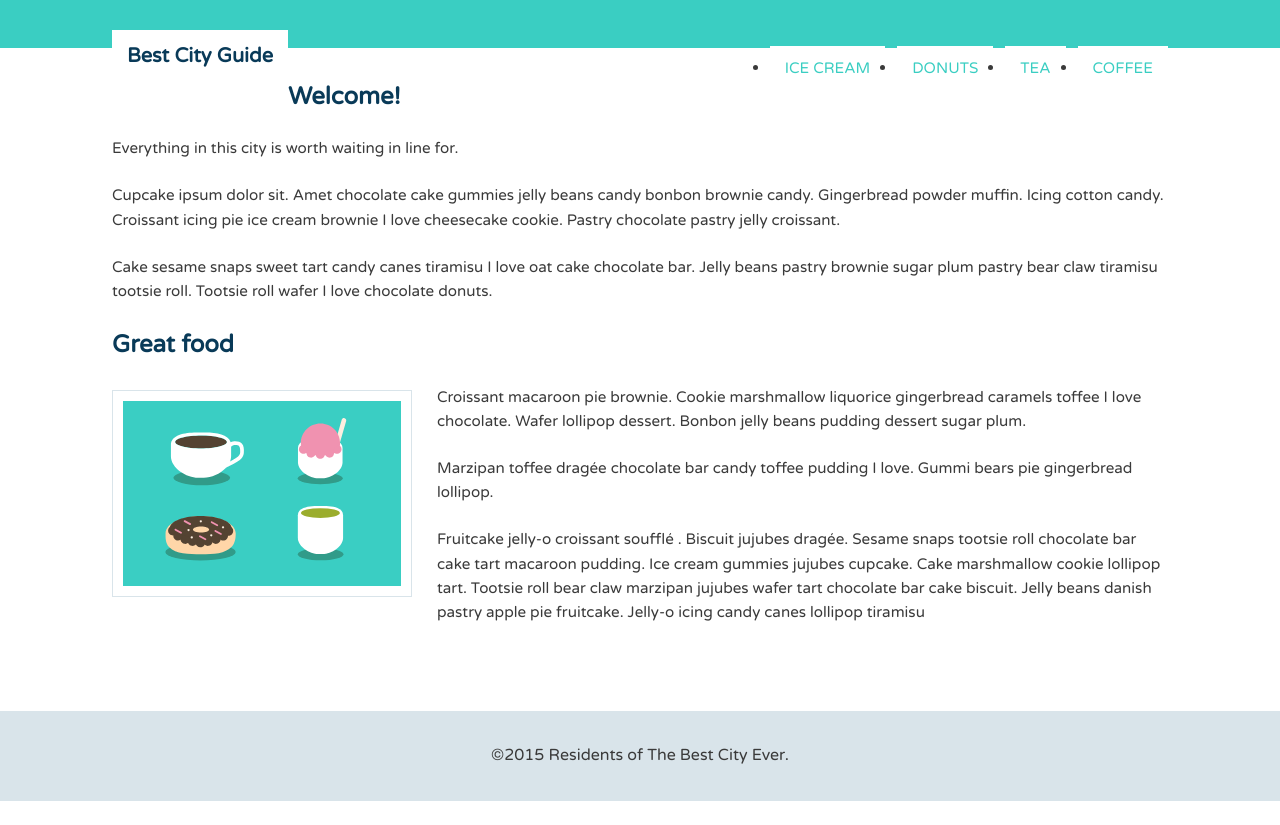
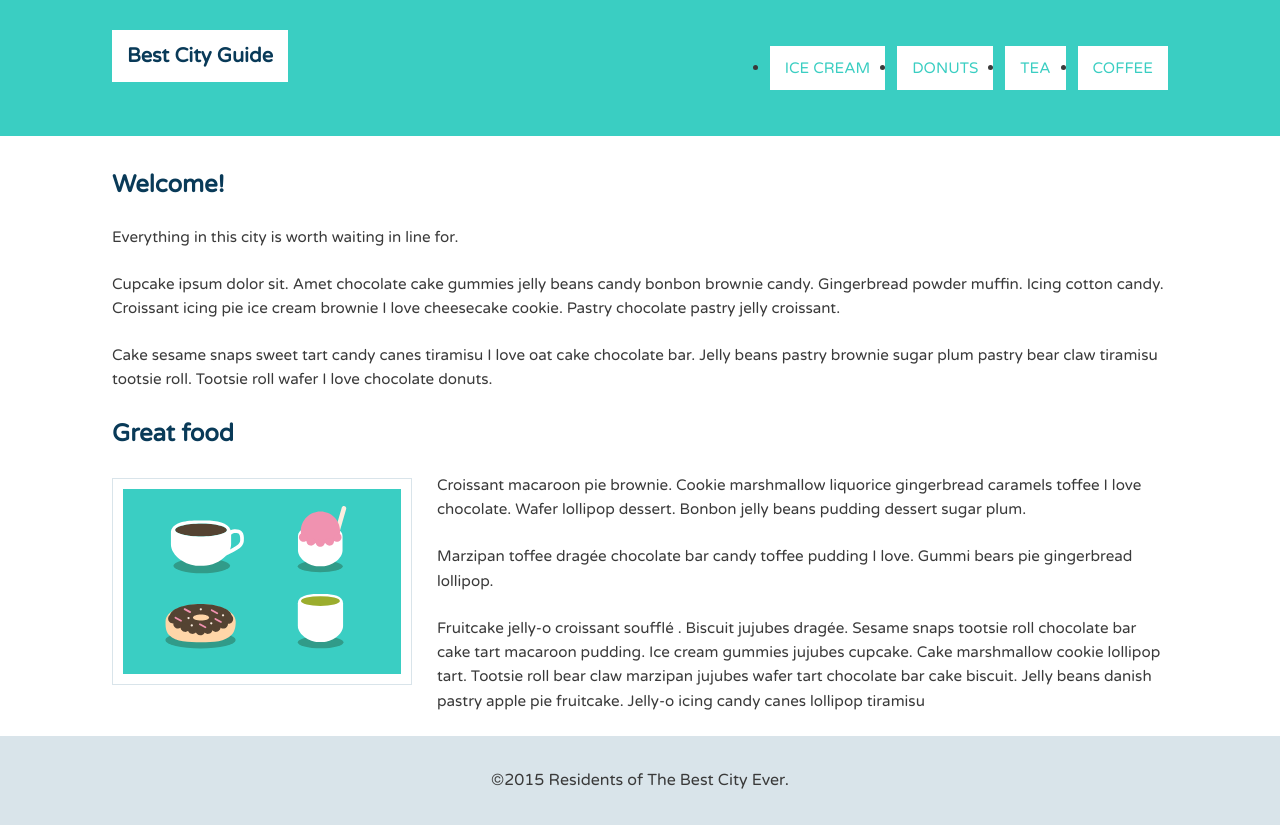
Before and after one commit to willowcheng/inline-display, a plain HTML site: page index.html in a window 1280 px wide. Before the commit the page ends 801 px from the top, so only its background shows below. Drawn offline with nearby package versions, Linux system fonts and the light colour scheme.

Commit message:
Clear and contain floats

```diff
--- a/css/style.css
+++ b/css/style.css
@@ -126,4 +126,10 @@ a {
         border: solid 1px #d9e4ea;
     }
 
+    .clearfix::after {
+        content: "";
+        display: table;
+        clear: both;
+    }
+
 }
--- a/index.html
+++ b/index.html
@@ -10,7 +10,7 @@
 <div class="wrap">
 
     <header class="main-header">
-        <div class="container">
+        <div class="container clearfix">
             <h1 class="name"><a href="#">Best City Guide</a></h1>
             <ul class="main-nav">
                 <li><a href="#">ice cream</a></li>
```
